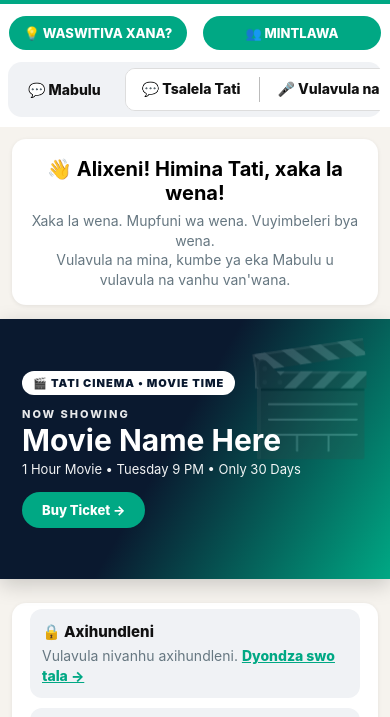
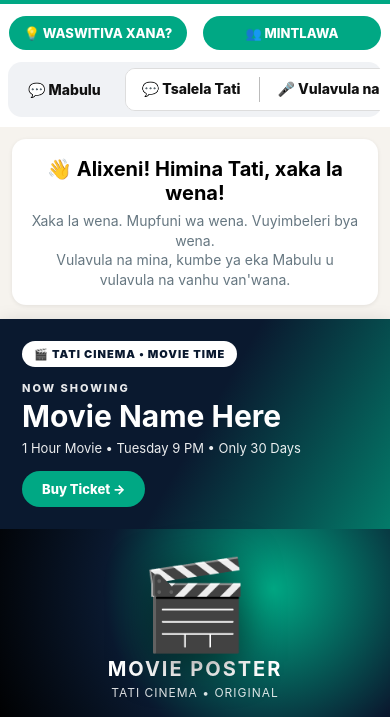
Before and after one commit to shynoneofficial/tati-ai, a plain HTML site: page index.html in a window 390 px wide. Shown: the part 83-800 px from the top of the page. Drawn offline with Linux system fonts and the light colour scheme.

Commit message:
Update cinema banner styles for desktop and mobile

```diff
--- a/index.html
+++ b/index.html
@@ -33,15 +33,20 @@ body{display:flex;flex-direction:column;min-height:100dvh;background:#fff;overfl
 #listenBtn.on{background:#00a884;color:#fff;border-color:#00a884}
 #createBtnTop{padding:12px 16px;border-radius:10px;background:#fff;color:#111;font-weight:800;font-size:14px;cursor:pointer;white-space:nowrap;text-decoration:none;flex-shrink:0;border:1px solid #ddd}
 #createBtnTop.active{background:#0a192f;color:#fff}
-/* ★★★ BANNER - COMPUTER - SAME AS YOU LIKED ★★★ */
-#cinemaBanner{display:block;width:calc(100% + 24px);max-width:none;margin:4px -12px 14px;border-radius:0;overflow:hidden;text-decoration:none;color:#fff;flex-shrink:0;box-shadow:0 6px 20px rgba(0,0,0,.18);position:relative;height:260px;background-color:#0a192f!important}
-#cinemaBanner .bannerBg{position:absolute;inset:0;background-color:#0a192f!important;background:linear-gradient(120deg,#0a192f 0%,#0a192f 45%,#00a884 100%)!important;-webkit-appearance:none}
-#cinemaBanner .bannerBg:before{content:"🎬";position:absolute;right:12px;top:10px;font-size:110px;opacity:.18}
-#cinemaBanner .bannerContent{position:relative;padding:22px;height:100%;display:flex;flex-direction:column;justify-content:center}
-#cinemaBanner small{background:#fff;color:#0a192f;padding:5px 11px;border-radius:20px;font-size:11px;font-weight:900;letter-spacing:1px;align-self:flex-start}
-#cinemaBanner .movieLabel{font-size:11px;letter-spacing:2px;opacity:.9;margin-top:12px;font-weight:800}
-#cinemaBanner h2{font-size:30px;margin:4px 0 4px;line-height:1.05;color:#fff}
-#cinemaBanner p{font-size:13px;opacity:.95;line-height:1.4;max-width:82%;color:#fff}
+/* ★★★ BANNER - EXACT SAME AS CINEMA PAGE - COMPUTER ★★★ */
+#cinemaBanner{display:block;width:calc(100% + 24px);max-width:none;margin:4px -12px 14px;border-radius:0;overflow:hidden;text-decoration:none;color:#fff;flex-shrink:0;box-shadow:0 6px 20px rgba(0,0,0,.18);position:relative;height:300px;background:#0a192f}
+#cinemaBanner .posterBg{position:absolute;inset:0;background:linear-gradient(120deg,#0a192f 0%,#0a192f 42%,#00a884 100%)}
+#cinemaBanner .posterArt{position:absolute;top:0;right:0;height:100%;width:62%;display:flex;flex-direction:column;align-items:center;justify-content:center;text-align:center;background:radial-gradient(circle at 70% 30%,#00a884 0%,#0a192f 55%,#000 100%);-webkit-mask-image:linear-gradient(to right,transparent 0%,rgba(0,0,0,.1) 12%,rgba(0,0,0,1) 38%);mask-image:linear-gradient(to right,transparent 0%,rgba(0,0,0,.1) 12%,rgba(0,0,0,1) 38%)}
+#cinemaBanner .posterArt .bigEmoji{font-size:88px;line-height:1;filter:drop-shadow(0 8px 20px rgba(0,0,0,.5))}
+#cinemaBanner .posterArt b{font-size:20px;letter-spacing:2px;margin-top:10px;color:#fff}
+#cinemaBanner .posterArt span{font-size:12px;opacity:.85;letter-spacing:1px;margin-top:4px;color:#fff}
+#cinemaBanner .posterImg{position:absolute;top:0;right:0;height:100%;width:62%;object-fit:cover;display:block;z-index:2;-webkit-mask-image:linear-gradient(to right,transparent 0%,rgba(0,0,0,.1) 12%,rgba(0,0,0,1) 38%);mask-image:linear-gradient(to right,transparent 0%,rgba(0,0,0,.1) 12%,rgba(0,0,0,1) 38%)}
+#cinemaBanner .posterFade{position:absolute;inset:0;z-index:3;background:linear-gradient(to right,#0a192f 0%,rgba(10,25,47,.85) 32%,rgba(10,25,47,.15) 55%,transparent 70%)}
+#cinemaBanner .posterContent{position:relative;z-index:4;padding:30px;height:100%;display:flex;flex-direction:column;justify-content:center;max-width:58%}
+#cinemaBanner small{background:#fff;color:#0a192f;padding:6px 12px;border-radius:20px;font-size:11px;font-weight:900;letter-spacing:1px;align-self:flex-start}
+#cinemaBanner .movieLabel{font-size:11px;letter-spacing:2px;opacity:.9;margin-top:14px;font-weight:800;color:#fff}
+#cinemaBanner h2{font-size:30px;margin:6px 0 6px;line-height:1.05;color:#fff}
+#cinemaBanner p{font-size:13px;opacity:.92;line-height:1.4;color:#fff;max-width:100%}
 #cinemaBanner .cinemaBtn{display:inline-block;margin-top:14px;background:#00a884;color:#fff;padding:10px 20px;border-radius:999px;font-weight:800;font-size:13px;align-self:flex-start}
 .page{flex:1;overflow-y:auto;overflow-x:hidden;-webkit-overflow-scrolling:touch;padding:12px;padding-bottom:120px;background:#f6f3ee;display:flex;flex-direction:column;gap:10px;min-height:60vh;touch-action:pan-y;overscroll-behavior-y:contain}
 #homeView{overflow-y:auto}
@@ -70,10 +75,15 @@ body{display:flex;flex-direction:column;min-height:100dvh;background:#fff;overfl
 #spotMarker{position:fixed;width:28px;height:28px;border-radius:50%;background:#00a884;border:3px solid #fff;box-shadow:0 2px 8px rgba(0,0,0,.4);z-index:10001;display:none;touch-action:none;cursor:grab}
 #spotMarker:active{cursor:grabbing}
 #spotLabel{position:fixed;z-index:10001;display:none;background:#111;color:#fff;font-size:11px;font-weight:800;padding:5px 8px;border-radius:999px;pointer-events:none;white-space:nowrap}
-/* ★★★ BANNER - PHONE ONLY - SAME EDGE TO EDGE AS COMPUTER ★★★ */
+/* ★★★ BANNER - PHONE ONLY - EXACT SAME AS CINEMA PAGE PHONE ★★★ */
 @media(max-width:640px){
-#cinemaBanner{width:100vw!important;max-width:100vw!important;margin:4px -12px 14px!important;border-radius:0!important;left:0;right:0}
-#cinemaBanner .bannerContent{padding:22px}
+#cinemaBanner{width:100vw!important;max-width:100vw!important;margin:4px -12px 14px!important;border-radius:0!important;height:auto!important;display:flex;flex-direction:column}
+#cinemaBanner .posterBg{position:absolute;inset:0}
+#cinemaBanner .posterArt{position:relative;width:100%;height:200px;order:2;-webkit-mask-image:none;mask-image:none}
+#cinemaBanner .posterImg{position:relative;width:100%;height:200px;order:2;object-fit:cover;-webkit-mask-image:none;mask-image:none;z-index:2}
+#cinemaBanner .posterFade{display:none}
+#cinemaBanner .posterContent{position:relative;max-width:100%;width:100%;height:auto;padding:22px;order:1;z-index:4}
+#cinemaBanner h2{font-size:30px}
 }
 </style></head><body>
 <div id="header">
@@ -101,9 +111,13 @@ body{display:flex;flex-direction:column;min-height:100dvh;background:#fff;overfl
 <h2 id="welcomeTitle">👋 Alixeni! Himina Tati, xaka la wena!</h2>
 <p id="welcomeSub">Xaka la wena. Mupfuni wa wena. Vuyimbeleri bya wena.<br>Vulavula na mina, kumbe ya eka Mabulu u vulavula na vanhu van'wana.</p>
 </div>
+<!-- ★★★ BANNER - SAME AS CINEMA PAGE - CLICK ANYWHERE GOES TO CINEMA ★★★ -->
 <a id="cinemaBanner" href="./tati-cinema.html">
-  <div class="bannerBg"></div>
-  <div class="bannerContent">
+  <div class="posterBg"></div>
+  <div class="posterArt"><div class="bigEmoji">🎬</div><b>MOVIE POSTER</b><span>TATI CINEMA • ORIGINAL</span></div>
+  <img class="posterImg" src="./movie.jpg" onerror="this.style.display='none'" alt="">
+  <div class="posterFade"></div>
+  <div class="posterContent">
     <small>🎬 TATI CINEMA • MOVIE TIME</small>
     <div class="movieLabel">NOW SHOWING</div>
     <h2 id="cinemaMovieTitle">Movie Name Here</h2>
```
